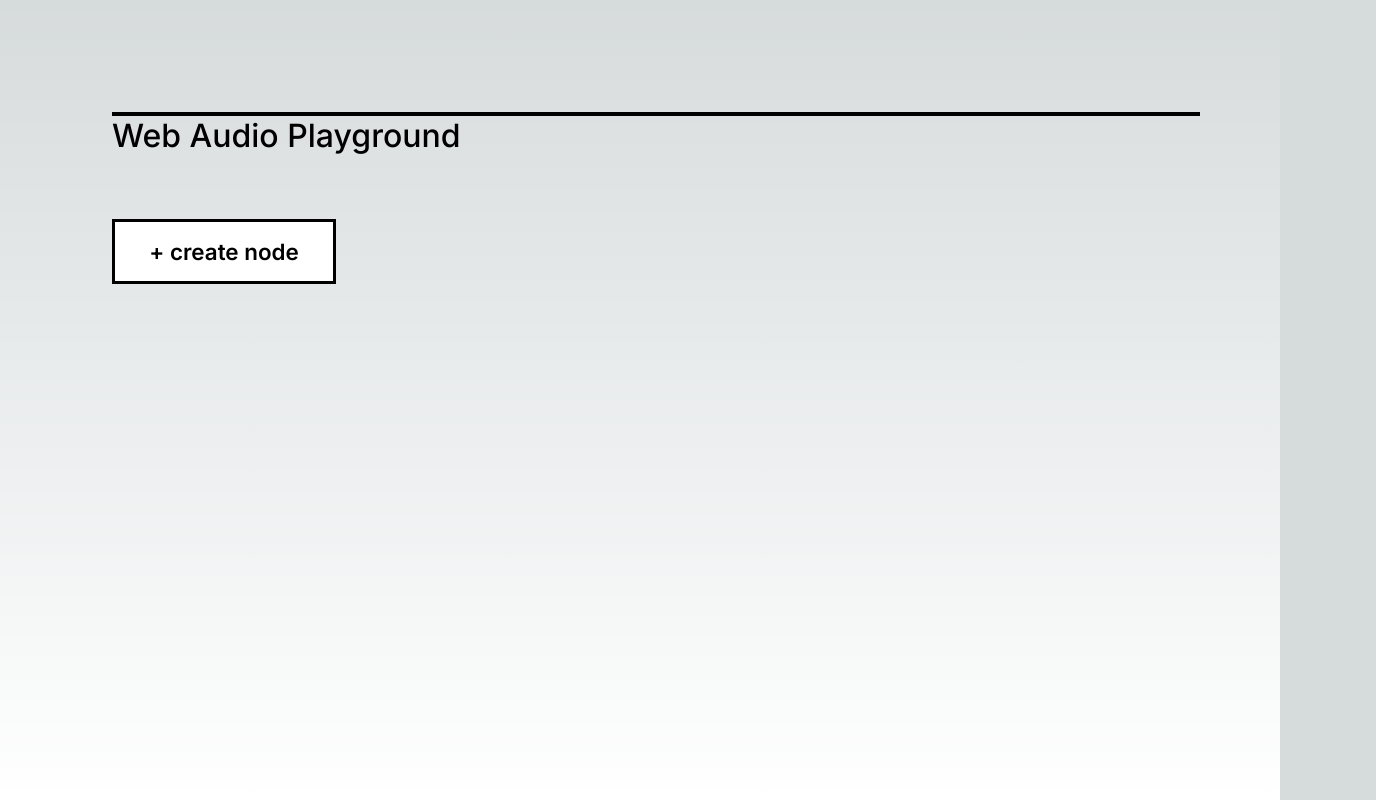
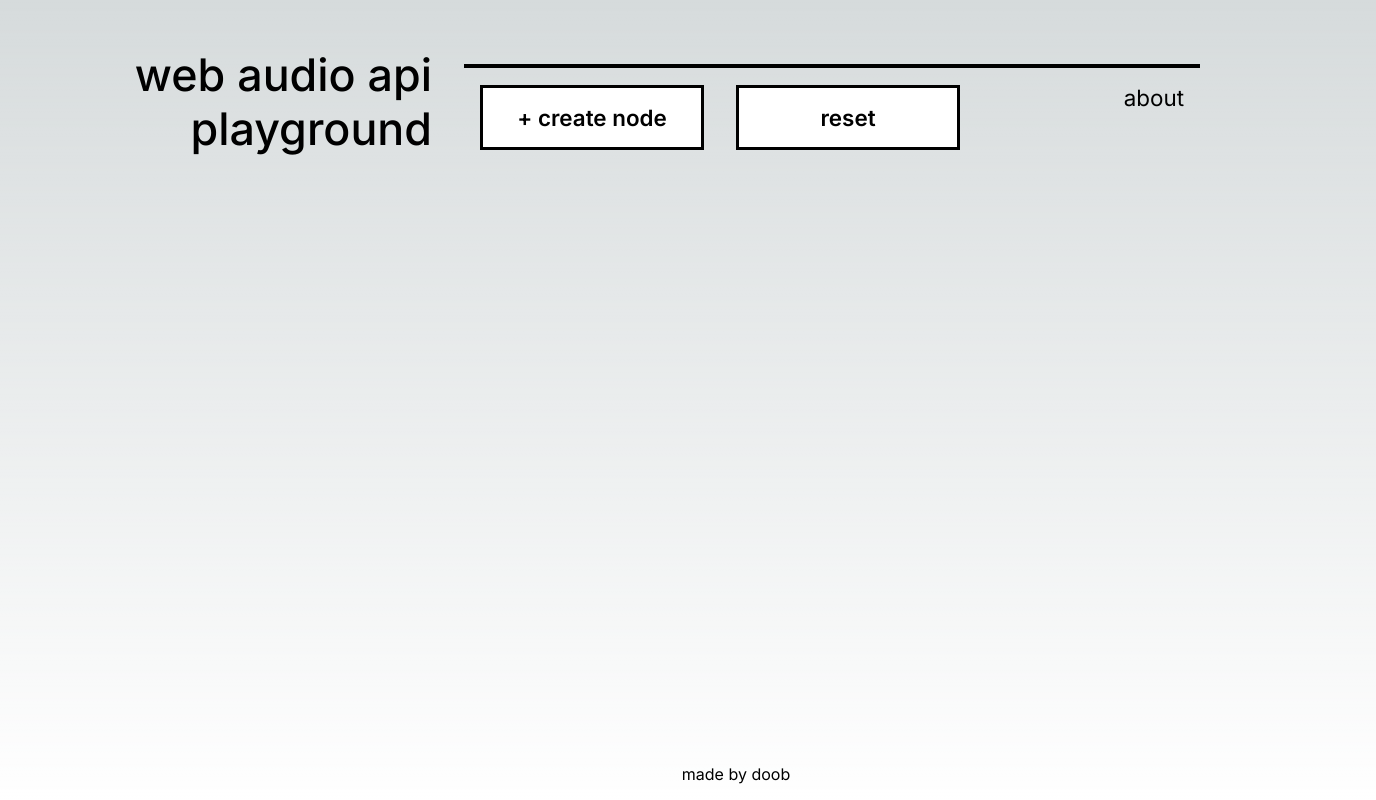
Before and after one commit to smbddha/audioply, a Next.js app: page / in a window 1280 px wide. Shown: the whole page, 1376 px wide, since content can reach past the window. Built offline with nearby package versions, Linux system fonts and the light colour scheme.

Commit message:
style controls; add footer; style header

```diff
--- a/components/Controls/index.tsx
+++ b/components/Controls/index.tsx
@@ -1,4 +1,9 @@
-import React, { useState, createRef, PropsWithChildren } from "react";
+import React, {
+  useState,
+  createRef,
+  PropsWithChildren,
+  MouseEvent,
+} from "react";
 
 import { INode, AudioNodeType } from "@/types";
 import { useStore } from "@/store";
@@ -65,6 +70,7 @@ const Controls = (props: Props) => {
 
   const audioCtx = useStore((state) => state.context);
   const addNode = useStore((state) => state.addNode);
+  const reset = useStore((state) => state.reset);
 
   const handleHeadClick = () => {
     console.log("HERE");
@@ -90,11 +96,23 @@ const Controls = (props: Props) => {
     addNode(newNode);
   };
 
+  const handleResetClick = () => {
+    reset();
+  };
+
   const renderNodeOptions = () => {
     if (!isShowing) return null;
 
     return (
-      <div style={{ display: "flex", flexDirection: "column", gap: "0.4rem" }}>
+      <div
+        style={{
+          display: "flex",
+          flexDirection: "column",
+          gap: "0.4rem",
+          position: "absolute",
+          width: "100%",
+        }}
+      >
         {Object.entries(nodeOptions).map(([_, v], i) => {
           const { f, d, nodeType } = v;
           return (
@@ -111,22 +129,23 @@ const Controls = (props: Props) => {
   };
 
   return (
+    <>
       <div
         style={{
           zIndex: "10000",
-
           marginLeft: "1rem",
           textAlign: "center",
+          position: "relative",
         }}
       >
         <div
+          className="mybutton"
           style={{
             border: "3px solid black",
             padding: "1rem",
             cursor: "pointer",
             minWidth: "14rem",
             marginBottom: "0.4rem",
-          backgroundColor: "white",
             fontWeight: "600",
             fontSize: "1.4rem",
           }}
@@ -136,6 +155,31 @@ const Controls = (props: Props) => {
         </div>
         {renderNodeOptions()}
       </div>
+      <div
+        style={{
+          zIndex: "10000",
+          marginLeft: "1rem",
+          textAlign: "center",
+          position: "relative",
+        }}
+      >
+        <div
+          className="mybutton"
+          style={{
+            border: "3px solid black",
+            padding: "1rem",
+            cursor: "pointer",
+            minWidth: "14rem",
+            marginBottom: "0.4rem",
+            fontWeight: "600",
+            fontSize: "1.4rem",
+          }}
+          onClick={handleResetClick}
+        >
+          reset
+        </div>
+      </div>
+    </>
   );
 };
 
@@ -149,13 +193,13 @@ const ControlButton = (props: PropsWithChildren<ControlButtonProps>) => {
   const { handleClick, children } = props;
   return (
     <div
+      className="mybutton"
       style={{
         border: "3px solid black",
         padding: "1rem",
         paddingTop: "0.4rem",
         paddingBottom: "0.4rem",
         cursor: "pointer",
-        backgroundColor: "white",
       }}
       onClick={handleClick}
     >
--- /dev/null
+++ b/components/Footer/Footer.module.css
@@ -0,0 +1,12 @@
+.footercontainer {
+    position: absolute;
+    bottom: 0;
+    width: 100%;
+    display: flex;
+    flex-direction: row;
+    align-content: center;
+    align-items: center;
+    text-align: center;
+    justify-content: center;
+    padding: 1rem;
+}
--- /dev/null
+++ b/components/Footer/index.tsx
@@ -0,0 +1,15 @@
+import Link from "next/link";
+import React from "react";
+import styles from "./Footer.module.css";
+
+const Footer = () => {
+  return (
+    <div className={styles.footercontainer}>
+      <span>
+        made by <Link href="https://littlepurpose.dev">doob</Link>
+      </span>
+    </div>
+  );
+};
+
+export default Footer;
--- a/components/Header/index.tsx
+++ b/components/Header/index.tsx
@@ -1,4 +1,6 @@
+import Link from "next/link";
 import React from "react";
+import Controls from "../Controls";
 
 const Header = () => {
   return (
@@ -8,7 +10,7 @@ const Header = () => {
         margin: "1rem",
         marginTop: "1rem",
         marginBottom: "4rem",
-        borderTop: "4px solid black",
+        // borderTop: "4px solid black",
       }}
     >
       <div
@@ -21,11 +23,47 @@ const Header = () => {
         <text
           style={{
             fontWeight: "500",
-            fontSize: "2rem",
+            fontSize: "2.8rem",
+            maxWidth: "20rem",
+            textAlign: "right",
           }}
         >
-          Web Audio Playground
+          web audio api playground
         </text>
+        <div
+          style={{
+            flex: "1",
+            display: "flex",
+            flexDirection: "row",
+            alignItems: "flex-end",
+            borderTop: "4px solid black",
+            marginLeft: "2rem",
+            marginTop: "1rem",
+          }}
+        >
+          <div
+            style={{
+              display: "flex",
+              flexDirection: "row",
+              gap: "1rem",
+            }}
+          >
+            <Controls />
+          </div>
+          <div
+            style={{
+              flex: "1",
+              display: "flex",
+              flexDirection: "row-reverse",
+              padding: "1rem",
+              fontSize: "1.4rem",
+              alignItems: "flex-start",
+              height: "100%",
+            }}
+          >
+            <Link href="/#">about</Link>
+          </div>
+        </div>
       </div>
     </div>
   );
--- a/pages/index.tsx
+++ b/pages/index.tsx
@@ -12,7 +12,6 @@ import React from "react";
 
 import { getCoords } from "@/utils";
 import styles from "@/styles/Home.module.css";
-import Dropdown from "@/components/dropdown";
 import MyAudioNode from "@/components/MyAudioNode";
 
 import { useStore } from "@/store";
@@ -21,64 +20,11 @@ import { INode, ConnNode, AudioNodeType } from "@/types";
 import SVGLayer from "@/components/svglayer";
 import Header from "@/components/Header";
 import Controls from "@/components/Controls";
+import Footer from "@/components/Footer";
 
 const inter = Inter({ subsets: ["latin"] });
 
-const nodeOptions: Record<
-  string,
-  {
-    f: (ctx: AudioContext) => AudioNode;
-    d: string;
-    nodeType: AudioNodeType;
-  }
-> = {
-  analyserNode: {
-    f: (ctx) => ctx.createAnalyser(),
-    d: "analyser",
-    nodeType: AudioNodeType.Analyser,
-  },
-  delayNode: {
-    f: (ctx) => ctx.createDelay(),
-    d: "delay",
-    nodeType: AudioNodeType.Delay,
-  },
-  convolverNode: {
-    f: (ctx) => ctx.createConvolver(),
-    d: "convolver",
-    nodeType: AudioNodeType.Convolver,
-  },
-  biquadFilter: {
-    f: (ctx) => ctx.createBiquadFilter(),
-    d: "biquad filter",
-    nodeType: AudioNodeType.Biquad,
-  },
-  gainNode: {
-    f: (ctx) => ctx.createGain(),
-    d: "gain",
-    nodeType: AudioNodeType.Gain,
-  },
-  oscillatorNode: {
-    f: (ctx) => ctx.createOscillator(),
-    d: "oscillator",
-    nodeType: AudioNodeType.Oscillator,
-  },
-  compressorNode: {
-    f: (ctx) => ctx.createDynamicsCompressor(),
-    d: "dynamics compressor",
-    nodeType: AudioNodeType.Compressor,
-  },
-  audioBufferNode: {
-    f: (ctx) => ctx.createBufferSource(),
-    d: "audio buffer source",
-    nodeType: AudioNodeType.AudioBuffer,
-  },
-};
-
 export default function Home() {
-  // const [audioCtx, _] = useState<AudioContext | null>(
-  //   typeof window !== "undefined" ? new AudioContext() : null
-  // );
-
   const audioCtx = useStore((state) => state.context);
   const graph = useStore((state) => state.nodes);
   const addNode = useStore((state) => state.addNode);
@@ -86,8 +32,6 @@ export default function Home() {
   const addConnections = useStore((state) => state.addConnections);
   const deleteConnection = useStore((state) => state.deleteConnection);
 
-  // const [graph, setGraph] = useState<INode[]>([]);
-  // const [connections, setConnections] = useState<[ConnNode, ConnNode][]>([]);
   const mouseRef = useRef({ x: 0, y: 0 });
   const [connectionStart, setConnectionStart] = useState<ConnNode | null>(null);
   const [connectionEnd, setConnectionEnd] = useState<ConnNode | null>(null);
@@ -131,23 +75,7 @@ export default function Home() {
   };
 
   const makeConnection = (start: ConnNode, end: ConnNode): boolean => {
-    // const [startNode, startNodeType, _a] = start;
-    // const [endNode, endNodeType, _b] = end;
-
-    // if (startNodeType === endNodeType) return false;
-
-    // if (startNodeType === "output") {
-    //   startNode.audioNode.connect(endNode.audioNode);
-    // } else {
-    //   endNode.audioNode.connect(startNode.node);
-    // }
-
-    // setConnections((prev) => {
-    //   return [...prev, [start, end]];
-    // });
-    // connections.push([start, end]);
     addConnections([start, end]);
-
     return true;
   };
 
@@ -165,44 +93,10 @@ export default function Home() {
   };
 
   const handleDeleteConnection = (connIdx: number) => {
-    // const [start, end] = connections[connIdx];
-
-    // const [startNode, startNodeType, _a] = start;
-    // const [endNode, _b, _c] = end;
-
-    // if (startNodeType === "output") {
-    //   startNode.audioNode.disconnect(endNode.audioNode);
-    // } else {
-    //   endNode.audioNode.disconnect(startNode.audioNode);
-    // }
-
-    // // setConnections((prev) => {
-    //   return [...prev.slice(0, connIdx), ...prev.slice(connIdx + 1)];
-    // });
-
     deleteConnection(connIdx);
   };
 
   const handleDeleteNode = (node: INode<AudioNode>) => {
-    // setGraph((prev) => {
-    //   return prev.filter((n) => n.id !== node.id);
-    // });
-
-    // graph.map((n) => {
-    //   if (n.id === node.id) {
-    //     n.audioNode.disconnect();
-    //   }
-
-    //   if (n.id === node.id) {
-    //     n.audioNode.disconnect();
-    //   }
-    // });
-
-    // setConnections((prev) => {
-    //   return prev.filter(([start, end]) => {
-    //     return !(start[0].id === node.id || end[0].id === node.id);
-    //   });
-    // });
     deleteNode(node);
   };
 
@@ -228,52 +122,25 @@ export default function Home() {
     mouseRef.current = { x: e.clientX, y: e.clientY };
   };
 
-  const handleCreateNode = (
-    d: string,
-    nodeType: AudioNodeType,
-    f: (ctx: AudioContext) => AudioNode
-  ) => {
-    if (!audioCtx) return;
-    const node = f(audioCtx);
+  // const handleCreateNode = (
+  //   d: string,
+  //   nodeType: AudioNodeType,
+  //   f: (ctx: AudioContext) => AudioNode
+  // ) => {
+  //   if (!audioCtx) return;
+  //   const node = f(audioCtx);
 
-    console.log(
-      "CREATING:",
-      nodeType,
-      d,
-      node,
-      node.constructor.name,
-      Object.keys(node)
-    );
+  //   const newNode: INode<AudioNode> = {
+  //     id: "id" + Math.random().toString(16).slice(2),
+  //     name: d,
+  //     audioNode: node,
+  //     type: nodeType,
+  //     inputRefs: Array(node.numberOfInputs).fill(createRef<HTMLDivElement>()),
+  //     outputRefs: Array(node.numberOfOutputs).fill(createRef<HTMLDivElement>()),
+  //   };
 
-    const newNode: INode<AudioNode> = {
-      id: "id" + Math.random().toString(16).slice(2),
-      name: d,
-      audioNode: node,
-      type: nodeType,
-      inputRefs: Array(node.numberOfInputs).fill(createRef<HTMLDivElement>()),
-      outputRefs: Array(node.numberOfOutputs).fill(createRef<HTMLDivElement>()),
-    };
-
-    // setGraph((g) => {
-    //   return [
-    //     ...g,
-    //     {
-    //       id: "id" + Math.random().toString(16).slice(2),
-    //       name: d,
-    //       node: node,
-    //       type: nodeType,
-    //       inputRefs: Array(node.numberOfInputs).fill(
-    //         createRef<HTMLDivElement>()
-    //       ),
-    //       outputRefs: Array(node.numberOfOutputs).fill(
-    //         createRef<HTMLDivElement>()
-    //       ),
-    //     },
-    //   ];
-    // });
-
-    addNode(newNode);
-  };
+  //   addNode(newNode);
+  // };
 
   return (
     <>
@@ -289,13 +156,13 @@ export default function Home() {
         onMouseUp={handleMouseUp}
       >
         <Header />
-        <Controls />
         {renderNodes}
         <SVGLayer
           mouseRef={mouseRef}
           connectionStart={connectionStart && getCoords(connectionStart)}
           deleteConnection={handleDeleteConnection}
         />
+        <Footer />
       </main>
     </>
   );
--- a/styles/Home.module.css
+++ b/styles/Home.module.css
@@ -4,6 +4,7 @@
   /* justify-content: space-between; */
   align-items: flex-start;
   padding: 6rem;
+  padding-top: 2rem;
   min-height: 100vh;
 }
 
--- a/styles/globals.css
+++ b/styles/globals.css
@@ -106,6 +106,13 @@ a {
   }
 }
 
+.mybutton {
+    background-color: white;
+}
+
+.mybutton:hover {
+    background-color: #D9D9D9;
+}
 
 input[type=range]::-webkit-slider-runnable-track {
   width: 100%;
```
Also changed, not shown: store.ts (+12 -15 lines), uicomponents/SelectionDropdown/index.tsx (+16 -1 lines). Lines whose indentation alone changed are shown as unchanged.
